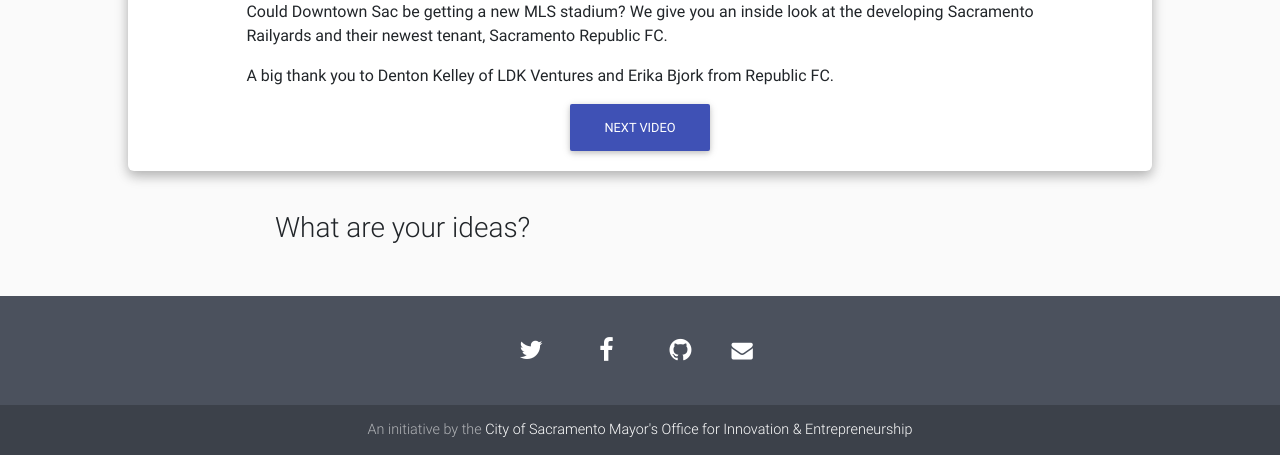
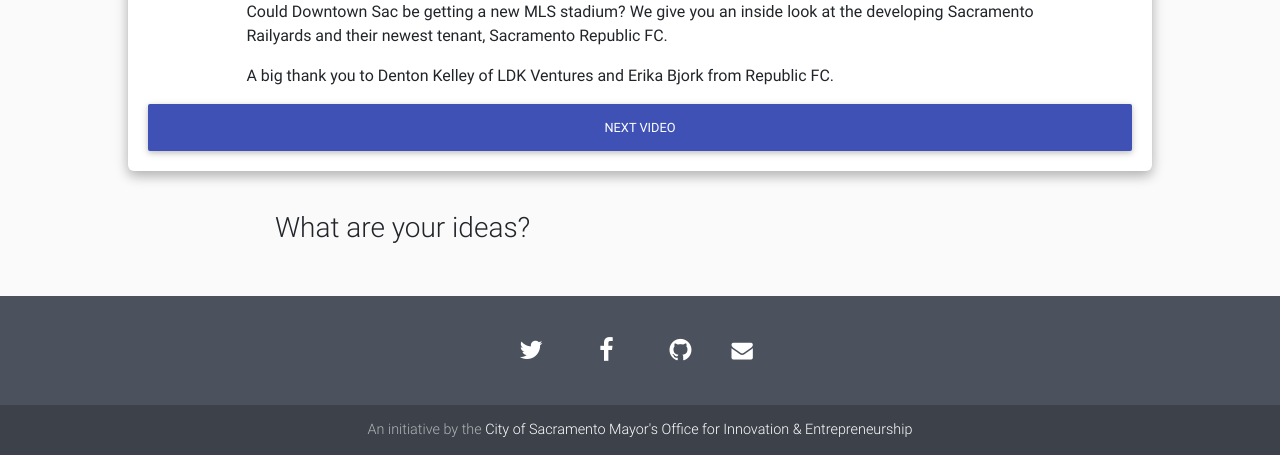
Before and after one commit to innovatesac/innovatesac.org, a Jekyll site: the page built from video/railyards.md, in a window 1280 px wide and 1313 px high. Shown: the part 858-1313 px from the top of the window. Built offline with Jekyll 4.4.1, drawn with Linux system fonts in a browser that asks for light colours; comment, search, counter and statistics services are not loaded.

Commit message:
changed button

```diff
--- a/_includes/video/intro.html
+++ b/_includes/video/intro.html
@@ -25,8 +25,8 @@
               {{ content }}
             </div>
 
-            <a href="/video/{{ page.button }}">
-              <button type="button" class="btn btn-indigo" style="display: block; margin: auto;">Next Video</button>
+            <a href="/video/{{ page.button }}" class="btn btn-indigo" style="display: block; margin: auto;" >
+              Next Video
             </a>
 
           </div>
```
